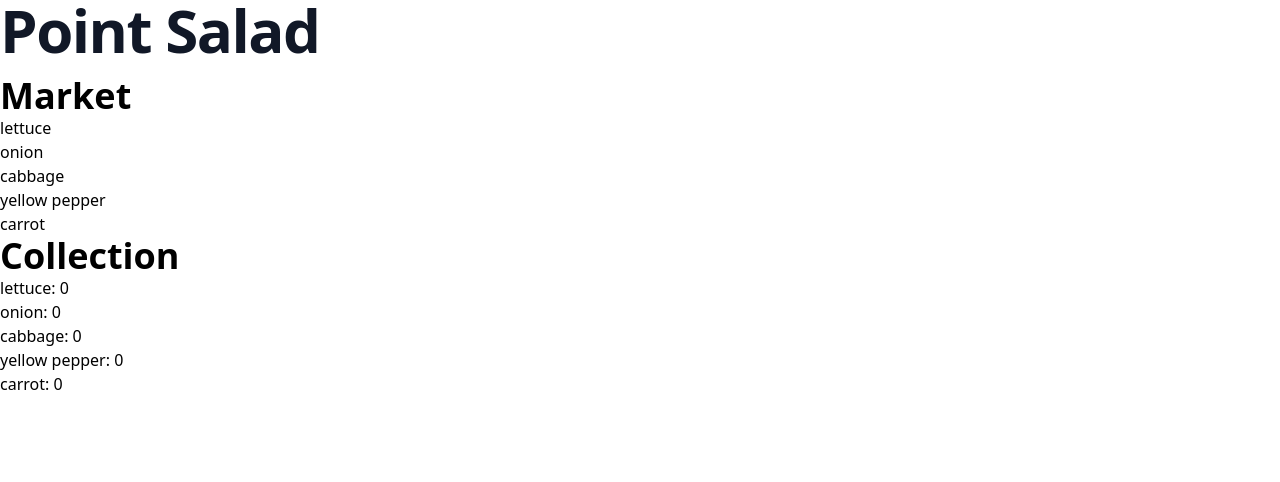
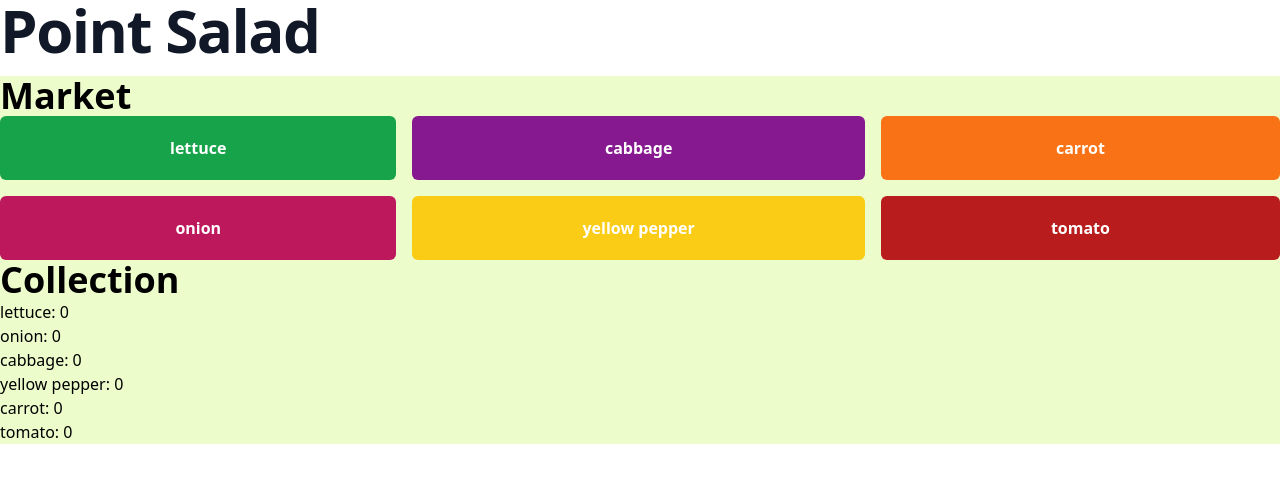
Before and after one commit to s-espinosa/point-salad-old, an Angular app: page / in a window 1280 px wide. Shown: the top 482 px of the page. Built offline with nearby package versions, Linux system fonts and the light colour scheme.

Commit message:
Style cards

```diff
--- a/src/app/app.component.html
+++ b/src/app/app.component.html
@@ -1,13 +1,25 @@
-<h1 class="mb-4 text-4xl font-extrabold leading-none tracking-tight text-gray-900 md:text-5xl lg:text-6xl">Point Salad</h1>
+<h1 class="mb-4 text-4xl font-extrabold leading-none tracking-tight text-gray-900 md:text-5xl lg:text-6xl">Point Salad
+</h1>
 
+<!-- DRAW PILES -->
 <div>
-    <h2 class="text-4xl font-extrabold">Market</h2>
-    <p *ngFor="let veggie of veggies" (click)="selectVeggie(veggie)">{{ veggie.name }}</p>
 </div>
 
-<div>
-    <h2 class="text-4xl font-extrabold">Collection</h2>
-    <p *ngFor="let veggieName of veggieTypes">{{ veggieName }}: {{ countCollected(veggieName) }}</p>
+<!-- MARKET -->
+<div class="bg-lime-100">
+  <h2 class="text-4xl font-extrabold">Market</h2>
+  <!-- CARDS -->
+  <div class="grid grid-rows-2 grid-flow-col gap-4">
+    <div *ngFor="let veggie of veggies" (click)="selectVeggie(veggie)" class="{{veggie.color}} rounded-md text-center">
+      <p class="text-white p-5 font-bold">{{ veggie.name }}</p>
+    </div>
+  </div>
+</div>
+
+<!-- TABLEAU -->
+<div class="bg-lime-100">
+  <h2 class="text-4xl font-extrabold">Collection</h2>
+  <p *ngFor="let veggieName of veggieTypes">{{ veggieName }}: {{ countCollected(veggieName) }}</p>
 </div>
 
 <router-outlet></router-outlet>
--- a/src/app/app.component.ts
+++ b/src/app/app.component.ts
@@ -16,19 +16,28 @@ export class AppComponent {
   title = 'point-salad';
   veggies: Veggie[] = [
     {
+      color: 'bg-green-600',
       name: 'lettuce'
     },
     {
+      color: 'bg-pink-700',
       name: 'onion'
     },
     {
+      color: 'bg-fuchsia-800',
       name: 'cabbage'
     },
     {
+      color: 'bg-yellow-400',
       name: 'yellow pepper'
     },
     {
+      color: 'bg-orange-500',
       name: 'carrot'
+    },
+    {
+      color: 'bg-red-700',
+      name: 'tomato'
     },
   ]
   collectedVeggies: Veggie[] = [];
@@ -38,6 +47,7 @@ export class AppComponent {
       'cabbage',
       'yellow pepper',
       'carrot',
+      'tomato',
   ]
 
   selectVeggie(veggie: Veggie) {
--- a/src/app/veggie.ts
+++ b/src/app/veggie.ts
@@ -1,3 +1,4 @@
 export interface Veggie {
+    color: string;
     name: string;
 }
--- a/src/app/veggies/veggies.component.ts
+++ b/src/app/veggies/veggies.component.ts
@@ -13,19 +13,28 @@ import { VeggieComponent } from '../veggie/veggie.component';
 export class VeggiesComponent {
   veggies: Veggie[] = [
     {
+      color: 'green-600',
       name: 'lettuce'
     },
     {
+      color: 'pink-700',
       name: 'onion'
     },
     {
+      color: 'fuchsia-800',
       name: 'cabbage'
     },
     {
+      color: 'yellow-400',
       name: 'yellow pepper'
     },
     {
+      color: 'orange-500',
       name: 'carrot'
+    },
+    {
+      color: 'red-700',
+      name: 'tomato'
     },
   ]
 }
```
